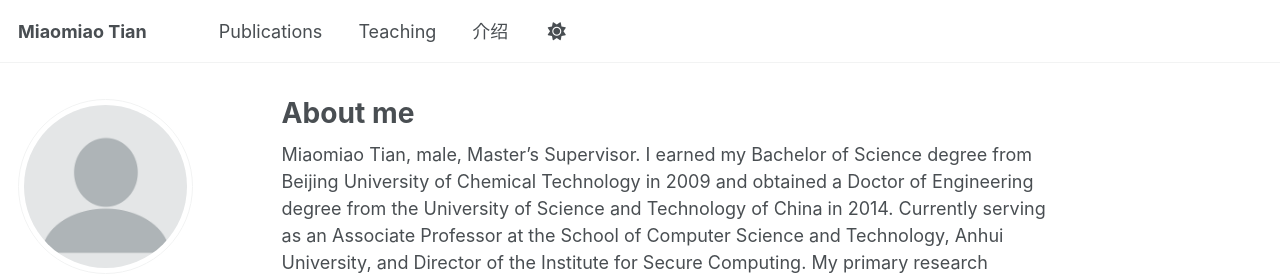
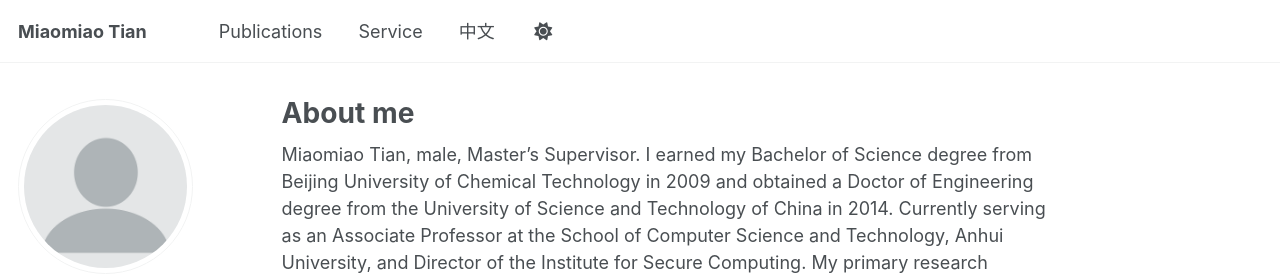
Before and after one commit to dmtian/dmtian.github.io, a Jekyll site: the page built from _pages/about.md, in a window 1280 px wide. Shown: the top 275 px of the page. Built offline with Jekyll 4.4.1, drawn with Linux system fonts in a browser that asks for light colours.

Commit message:
Update navigation.yml

```diff
--- a/_data/navigation.yml
+++ b/_data/navigation.yml
@@ -11,8 +11,8 @@ main:
   - title: "Publications"
     url: /publications/
 
-  - title: "Teaching"
-    url: /teaching/
+  - title: "Service"
+    url: /Service/
 
-  - title: "介绍"
+  - title: "中文"
     url: /chinese/
```
